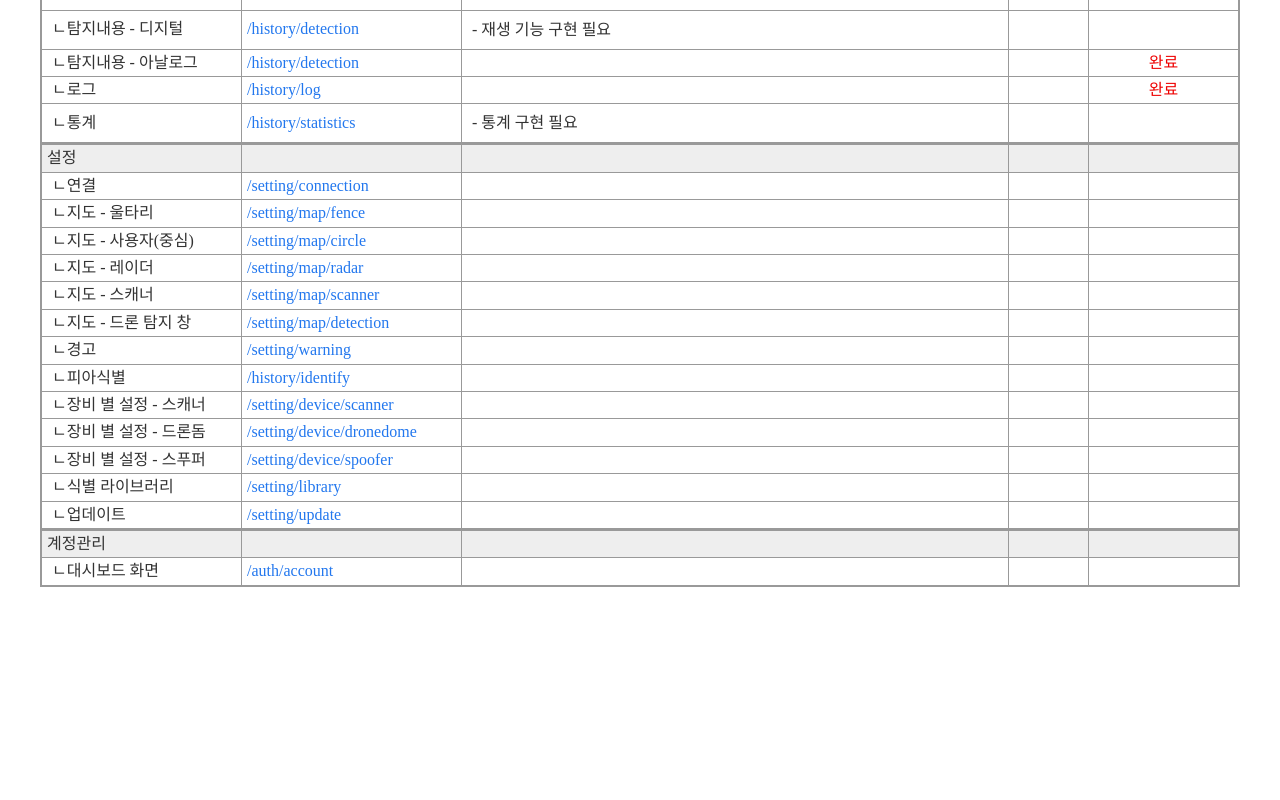
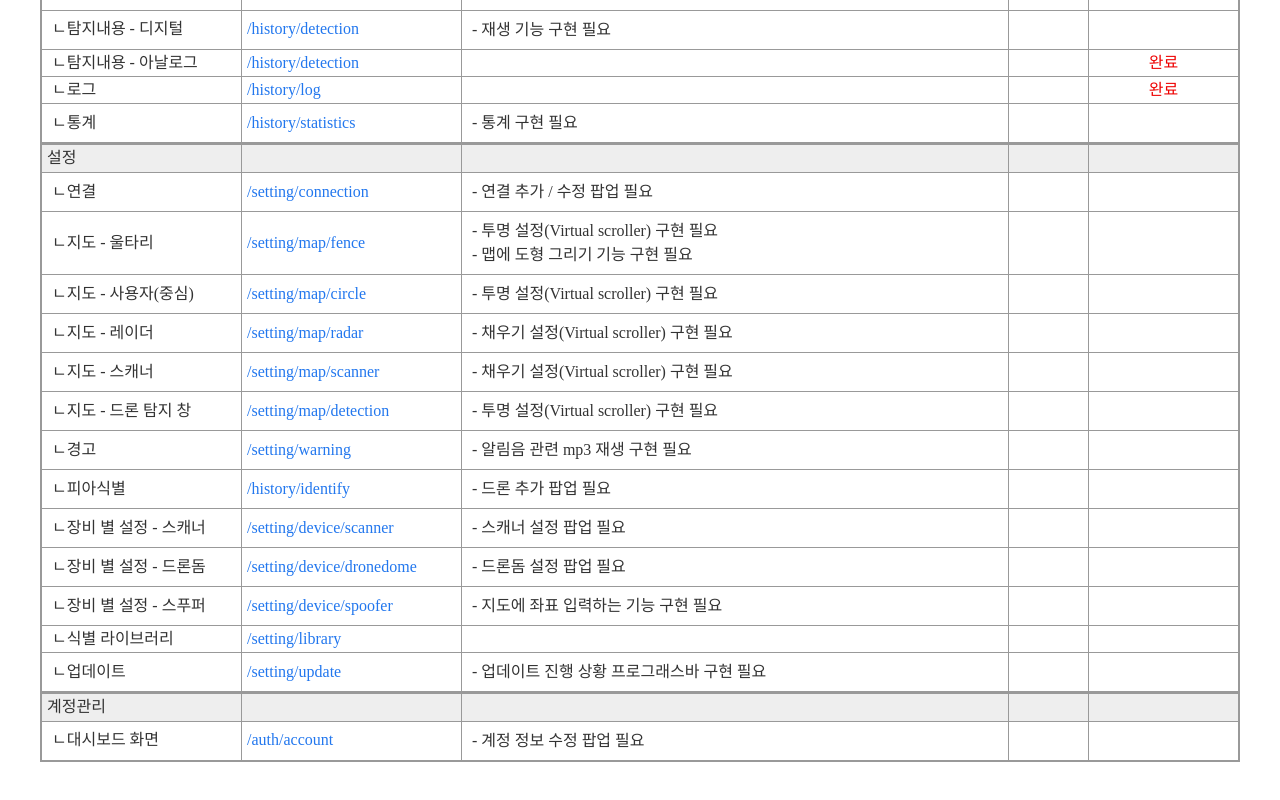
Before and after one commit to frontchoi/schedule, a React (Create React App) app: page / in a window 1280 px wide. Shown: the part 904-1704 px from the top of the page. Before the commit the page ends 1531 px from the top, so only its background shows below. Built offline with nearby package versions, Linux system fonts and the light colour scheme; a web font is replaced by a local one.

Commit message:
23.08.16 - 페이지 별 특이사항 추가 완료

```diff
--- a/src/data/dronDome.js
+++ b/src/data/dronDome.js
@@ -104,7 +104,7 @@ export const dronDome = {
                 },
                 {
                     pageName: '드론돔 설정',
-                    detail: ['세기 설정 구현 필요'],
+                    detail: ['세기 설정(Virtual scroller) 구현 필요'],
                     link: '',
                     day: '',
                     end: '',
@@ -165,77 +165,77 @@ export const dronDome = {
             pageList: [
                 {
                     pageName: '연결',
-                    detail: [],
+                    detail: ['연결 추가 / 수정 팝업 필요'],
                     link: '/setting/connection',
                     day: '',
                     end: '',
                 },
                 {
                     pageName: '지도 - 울타리',
-                    detail: [],
+                    detail: ['투명 설정(Virtual scroller) 구현 필요', '맵에 도형 그리기 기능 구현 필요'],
                     link: '/setting/map/fence',
                     day: '',
                     end: '',
                 },
                 {
                     pageName: '지도 - 사용자(중심)',
-                    detail: [],
+                    detail: ['투명 설정(Virtual scroller) 구현 필요'],
                     link: '/setting/map/circle',
                     day: '',
                     end: '',
                 },
                 {
                     pageName: '지도 - 레이더',
-                    detail: [],
+                    detail: ['채우기 설정(Virtual scroller) 구현 필요'],
                     link: '/setting/map/radar',
                     day: '',
                     end: '',
                 },
                 {
                     pageName: '지도 - 스캐너',
-                    detail: [],
+                    detail: ['채우기 설정(Virtual scroller) 구현 필요'],
                     link: '/setting/map/scanner',
                     day: '',
                     end: '',
                 },
                 {
                     pageName: '지도 - 드론 탐지 창',
-                    detail: [],
+                    detail: ['투명 설정(Virtual scroller) 구현 필요'],
                     link: '/setting/map/detection',
                     day: '',
                     end: '',
                 },
                 {
                     pageName: '경고',
-                    detail: [],
+                    detail: ['알림음 관련 mp3 재생 구현 필요'],
                     link: '/setting/warning',
                     day: '',
                     end: '',
                 },
                 {
                     pageName: '피아식별',
-                    detail: [],
+                    detail: ['드론 추가 팝업 필요'],
                     link: '/history/identify',
                     day: '',
                     end: '',
                 },
                 {
                     pageName: '장비 별 설정 - 스캐너',
-                    detail: [],
+                    detail: ['스캐너 설정 팝업 필요'],
                     link: '/setting/device/scanner',
                     day: '',
                     end: '',
                 },
                 {
                     pageName: '장비 별 설정 - 드론돔',
-                    detail: [],
+                    detail: ['드론돔 설정 팝업 필요'],
                     link: '/setting/device/dronedome',
                     day: '',
                     end: '',
                 },
                 {
                     pageName: '장비 별 설정 - 스푸퍼',
-                    detail: [],
+                    detail: ['지도에 좌표 입력하는 기능 구현 필요'],
                     link: '/setting/device/spoofer',
                     day: '',
                     end: '',
@@ -249,7 +249,7 @@ export const dronDome = {
                 },
                 {
                     pageName: '업데이트',
-                    detail: [],
+                    detail: ['업데이트 진행 상황 프로그래스바 구현 필요'],
                     link: '/setting/update',
                     day: '',
                     end: '',
@@ -262,7 +262,7 @@ export const dronDome = {
             pageList: [
                 {
                     pageName: '대시보드 화면',
-                    detail: [],
+                    detail: ['계정 정보 수정 팝업 필요'],
                     link: '/auth/account',
                     day: '',
                     end: '',
```
